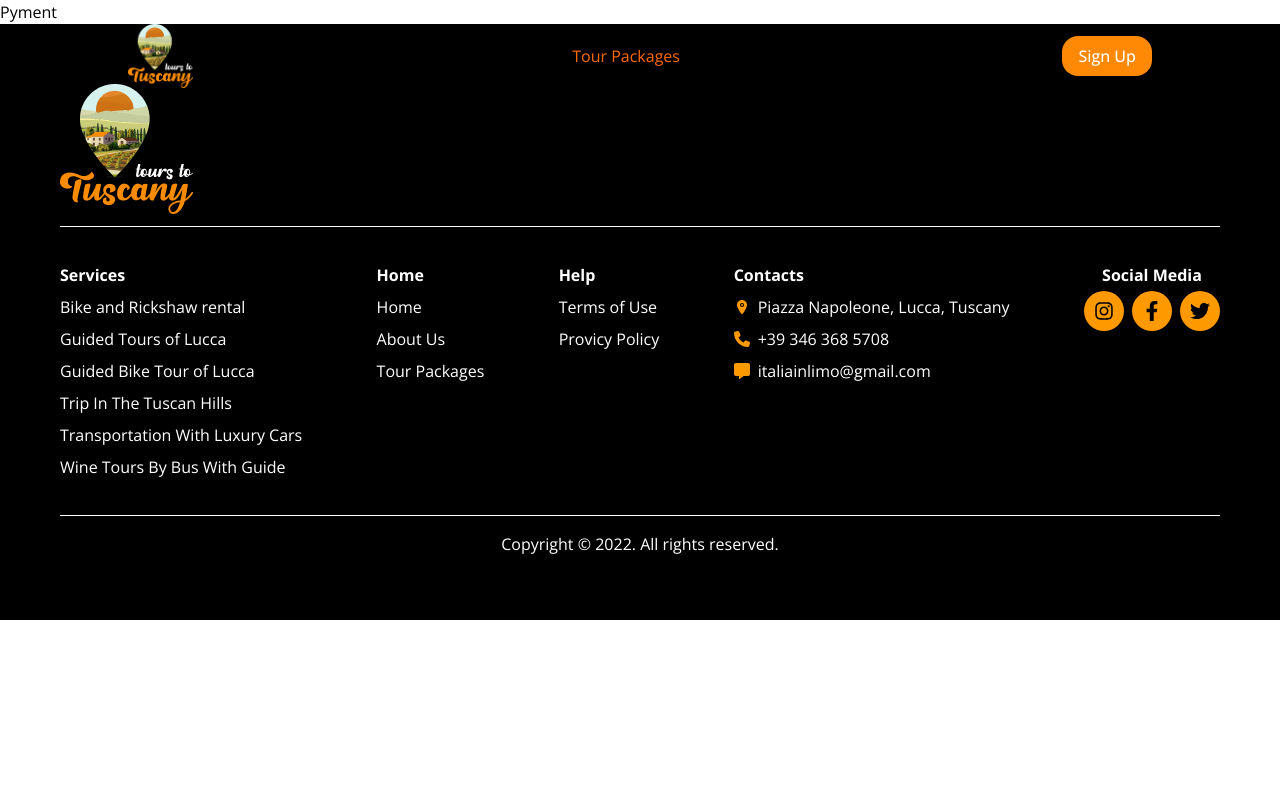
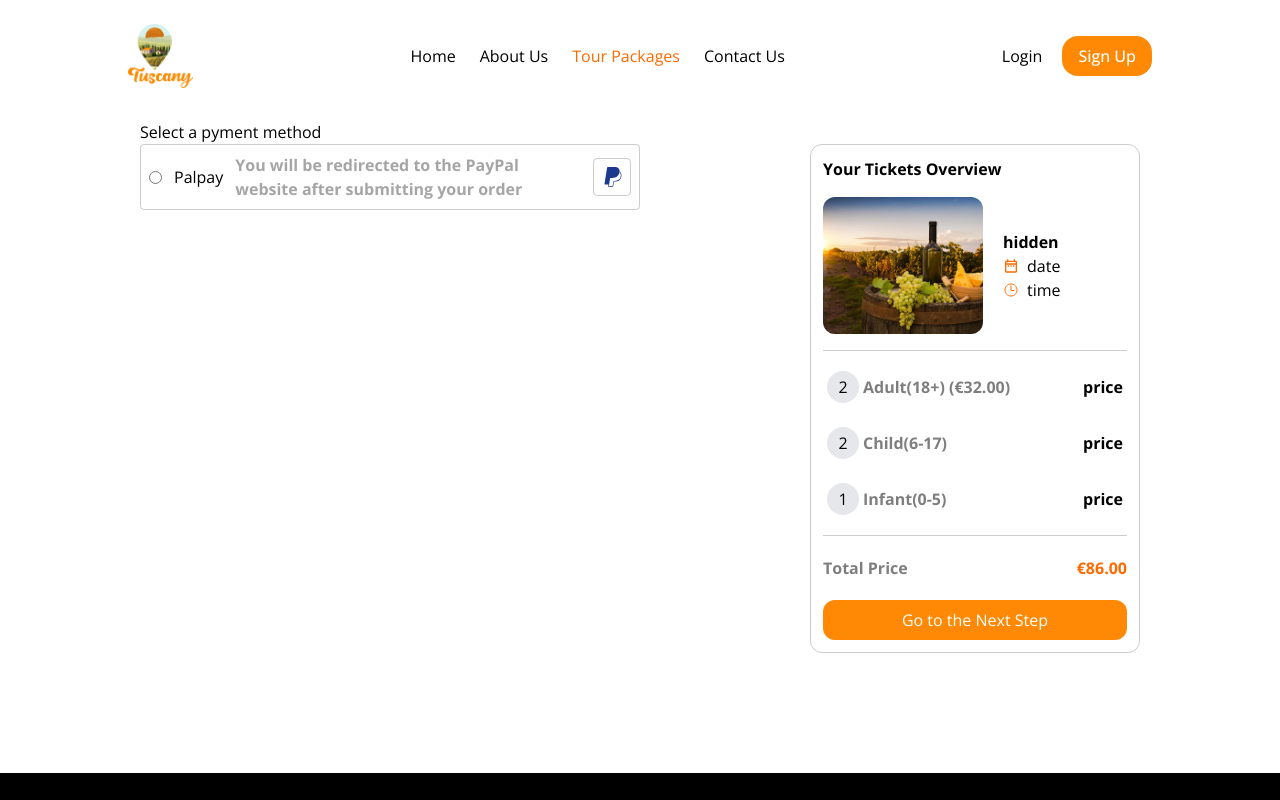
Before and after one commit to mohammed175397/e-commerce-website-for-travel-agency, a React (Vite) app: page /tourpackages/payment in a window 1280 px wide. Shown: the top 800 px of the page. Built offline with nearby package versions, Linux system fonts and the light colour scheme; no server answers.

Commit message:
make the counter reuseable

```diff
--- a/src/compnants/Counter.jsx
+++ b/src/compnants/Counter.jsx
@@ -9,7 +9,7 @@ function Counter({value, onChange, min=0, max = Infinity}) {
       <button
         className="cursor-pointer w-3 hover:text-2xl transition-all"
         onClick={dec}
-        disabled={value <= min}
+        // disabled={value <= min}
       >
         -
       </button>
@@ -17,7 +17,7 @@ function Counter({value, onChange, min=0, max = Infinity}) {
       <button
         className="cursor-pointer w-3 text-lg hover:text-2xl transition-all"
         onClick={inc}
-        disabled={value >= max}
+        // disabled={value >= max}
       >
         +
       </button>
--- a/src/compnants/Header.jsx
+++ b/src/compnants/Header.jsx
@@ -2,11 +2,15 @@ import logo from "../assets/rectangle/logo (1).png";
 import { NavLink, useLocation } from "react-router-dom";
 import { useEffect, useState } from "react";
 import {
-  useUser,
+  SignedIn,
+  SignedOut,
   UserButton,
   SignInButton,
   SignUpButton,
 } from "@clerk/clerk-react";
+import { useNavigate } from "react-router-dom";
+import { AiOutlineContainer } from "react-icons/ai";
+
 
 const NAVLINKS = [
   { name: "Home", path: "/" },
@@ -16,7 +20,7 @@ const NAVLINKS = [
 ];
 
 function Header() {
-  const { user } = useUser(); // بنستخدمه عشان نعرف هل في مستخدم مسجّل أم لا
+  const navigate = useNavigate();
 
   const [isScrolled, setIsScrolled] = useState(false);
   const location = useLocation();
@@ -51,27 +55,28 @@ function Header() {
       <div>
         <img className="h-16" src={logo} alt="image not found" />
       </div>
-
       {/* Nav Links */}
       <nav className="flex gap-6">
         {NAVLINKS.map((link) => (
           <NavLink
             to={link.path}
             key={link.name}
-            className={ ({isActive}) => isActive ? `text-orange-500` :`relative after:absolute after:left-0 after:-bottom-1
+            className={({ isActive }) =>
+              isActive
+                ? `text-orange-500`
+                : `relative after:absolute after:left-0 after:-bottom-1
               after:h-0.5 after:w-0 after:bg-orange-500 after:transition-all after:duration-300
-              hover:after:w-full cursor-pointer `}
+              hover:after:w-full cursor-pointer `
+            }
           >
             {link.name}
           </NavLink>
         ))}
       </nav>
-
       {/* Auth Area */}
       <div className="flex items-center gap-5">
-        {/* لو مفيش مستخدم مسجّل دخول → أزرار Login / Sign Up */}
-        {!user && (
-          <>
+        {/* المستخدم غير مسجّل */}
+        <SignedOut>
           <SignInButton mode="modal">
             <button className="cursor-pointer">Login</button>
           </SignInButton>
@@ -81,11 +86,20 @@ function Header() {
               Sign Up
             </button>
           </SignUpButton>
-          </>
-        )}
+        </SignedOut>
 
-        {/* لو في مستخدم مسجّل → نعرض UserButton بدل الأزرار */}
-        {user && <UserButton afterSignOutUrl="/" />}
+        {/* المستخدم مسجّل */}
+        <SignedIn>
+          <UserButton afterSignOutUrl="/">
+            <UserButton.MenuItems>
+              <UserButton.Action
+                label="My Tickets"
+                labelIcon={<AiOutlineContainer />}
+                onClick={() => navigate("/my-tickets")}
+              />
+            </UserButton.MenuItems>
+          </UserButton>
+        </SignedIn>
       </div>
     </header>
   );
--- a/src/compnants/common/TicketsOverview.jsx
+++ b/src/compnants/common/TicketsOverview.jsx
@@ -1,8 +1,11 @@
 import { IoTimeOutline } from "react-icons/io5";
 import { MdOutlineDateRange } from "react-icons/md";
 import wine from '../../assets/rectangle/wine.png';
+import { useNavigate } from "react-router";
 
-function TicketsOverview() {
+function TicketsOverview({nextStep}) {
+
+  const navigate = useNavigate();
   return (
     <div className="w-[33%] border border-black/20 rounded-xl p-3">
       <h2 className="font-bold">Your Tickets Overview</h2>
@@ -59,7 +62,10 @@ function TicketsOverview() {
         <p className="font-bold opacity-50">Total Price</p>
         <p className="text-orange-500 font-bold">€86.00</p>
       </div>
-      <button className="w-full rounded-xl p-2 cursor-pointer text-white bg-orange-400">
+      <button
+        className="w-full rounded-xl p-2 cursor-pointer text-white bg-orange-400"
+        onClick={() => navigate(nextStep)}
+      >
         Go to the Next Step
       </button>
     </div>
--- /dev/null
+++ b/src/compnants/mytickets/Tickets.jsx
@@ -0,0 +1,13 @@
+
+function Tickets() {
+  return (
+    <div>
+      <h2>My Tickets</h2>
+      <div>
+        <p>You don't have any tickets yet. Start planning your next trip!</p>
+      </div>
+    </div>
+  );
+}
+
+export default Tickets
--- /dev/null
+++ b/src/compnants/pyment/CreditCard.jsx
@@ -0,0 +1,27 @@
+import { BsPaypal } from "react-icons/bs";
+import TicketsOverview from "../common/TicketsOverview";
+function CreditCard() {
+  return (
+    <div className="my-30 mx-35">
+      <h2>Select a pyment method</h2>
+      <div className="flex justify-between">
+        <form action="">
+          <div className="w-125 flex items-center gap-3 border border-black/20 rounded-sm p-2">
+            <input type="radio" id="pal" />
+            <label htmlFor="pal">Palpay</label>
+            <p className="w-110 font-bold opacity-35">
+              You will be redirected to the PayPal website after submitting your
+              order
+            </p>
+            <div className="w-10 border border-black/20 p-2  rounded-sm">
+              <BsPaypal className="text-xl text-blue-900" />
+            </div>
+          </div>
+        </form>
+        <TicketsOverview nextStep="/tourpackages/order-complete" />
+      </div>
+    </div>
+  );
+}
+
+export default CreditCard;
--- a/src/compnants/yourdetails/YourDetail.jsx
+++ b/src/compnants/yourdetails/YourDetail.jsx
@@ -8,7 +8,7 @@ function YourDetail() {
         email: null
     })
   return (
-    <div className="my-30 mx-3 flex flex-col gap-5">
+    <div className="m-30 flex flex-col gap-5">
       <h2 className="font-bold">Who shall we send these tickets to ?</h2>
       <div className="flex  gap-10 justify-between">
        <div className="flex flex-col gap-10">
--- a/src/pages/BookingDetails.jsx
+++ b/src/pages/BookingDetails.jsx
@@ -6,7 +6,7 @@ function BookingDetails() {
       <div></div>
       <div className="flex items-center justify-between">
         <DetailsPackges />
-        <TicketsOverview />
+        <TicketsOverview nextStep="/tourpackages/your-details" />
       </div>
     </div>
   );
--- /dev/null
+++ b/src/pages/MyTickets.jsx
@@ -0,0 +1,10 @@
+
+function MyTickets() {
+  return (
+    <div>
+
+    </div>
+  )
+}
+
+export default MyTickets
--- a/src/pages/OrderComplete.jsx
+++ b/src/pages/OrderComplete.jsx
@@ -1,9 +1,22 @@
-import React from 'react'
+import { FaCheckCircle } from "react-icons/fa";
+import { useNavigate } from "react-router";
 
 function OrderComplete() {
+  const navigate = useNavigate()
   return (
-    <div>OrderComplete</div>
-  )
+    <div className=" h-screen m-25 flex flex-col items-center justify-center gap-2">
+      <FaCheckCircle className="text-orange-400" />
+      <h2 className="font-bold text-2xl">Your Order is complete</h2>
+      <p>You will be receiving a confirmation email with order details.</p>
+      <button
+        className="text-orange-400 bg-none border border-orange-400 p-3 w-70 rounded-3xl cursor-pointer transition-all duration-300 ease-in-out
+      hover:bg-amber-500 hover:text-white"
+      onClick={() => navigate('/')}
+      >
+        Go to the Home Page
+      </button>
+    </div>
+  );
 }
 
 export default OrderComplete
--- a/src/pages/Pyment.jsx
+++ b/src/pages/Pyment.jsx
@@ -1,8 +1,10 @@
-import React from 'react'
+import CreditCard from "../compnants/pyment/CreditCard"
 
 function Pyment() {
   return (
-    <div>Pyment</div>
+    <>
+      <CreditCard />
+    </>
   )
 }
 
--- a/src/routes/AppRoutes.jsx
+++ b/src/routes/AppRoutes.jsx
@@ -9,6 +9,7 @@ import YourDetails from "../pages/YourDetails";
 import BookingDetails from '../pages/BookingDetails';
 import Pyment from '../pages/Pyment'
 import OrderComplete from '../pages/OrderComplete';
+import MyTickets from "../pages/MyTickets";
 
 function AppRoutes() {
   return (
@@ -18,14 +19,16 @@ function AppRoutes() {
           <Route path="/" element={<Home />} />
           <Route path="/aboutus" element={<AboutUs />} />
           <Route path="/contactus" element={<ContactUs />} />
+
           <Route path="/tourpackages">
             <Route index element={<TourPackages />} />
             <Route path="carddetails/:id" element={<CardDetails />} />
-            <Route path="booking-details" element={<BookingDetails />} />
+            <Route path="booking-details" element={<BookingDetails />}/>
             <Route path="your-details" element={<YourDetails />} />
             <Route path="payment" element={<Pyment />} />
             <Route path="order-complete" element={<OrderComplete />} />
           </Route>
+          <Route path="mytickets" element={<MyTickets />} />
         </Route>
       </Routes>
     </>
```
Lines whose indentation alone changed are shown as unchanged.
